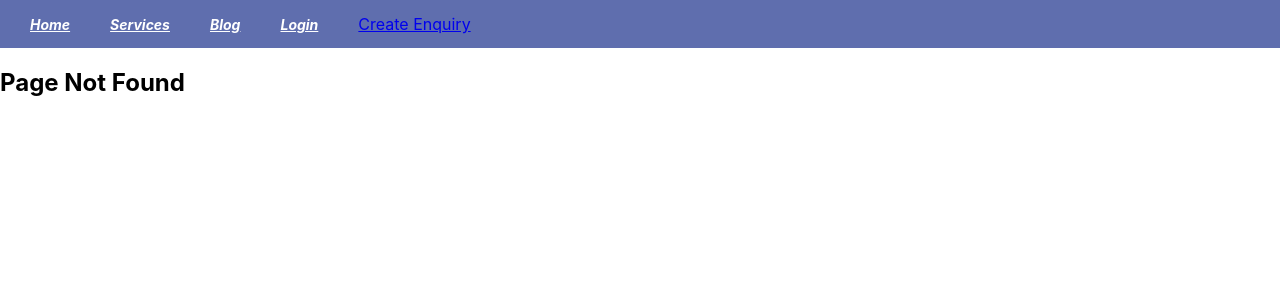
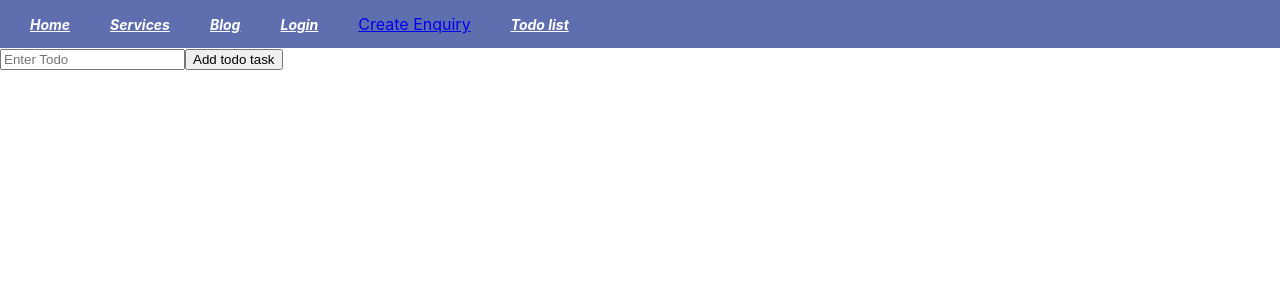
Before and after one commit to hrvaralakshmi956-cpu/keystone, a React (Create React App) app: page /todo in a window 1280 px wide. Before the commit this address had no page. Shown: the top 300 px of the page. Built offline with nearby package versions, Linux system fonts and the light colour scheme.

Commit message:
Day-25 Internship work

```diff
--- a/src/App.js
+++ b/src/App.js
@@ -9,6 +9,7 @@ import Home from "./Home.jsx";
 import Login from "./Login.jsx";
 import CreateEnquiry from "./CreateEnquiry.jsx";
 import ProductDetails from "./ProductDetails.jsx";
+import TodoApp from "./TodoApp.jsx";
 
 function App() {
   return (
@@ -27,6 +28,7 @@ function App() {
             <Route path="/login" element={<Login/>} />
             <Route path="/create-enquiry" element={<CreateEnquiry/>} />
             <Route path="/Product-details" element={<ProductDetails/>} />
+            <Route path="/todo" element={<TodoApp/>} />
 
         </Routes>
 
--- a/src/Header.jsx
+++ b/src/Header.jsx
@@ -21,6 +21,9 @@ function Header() {
                 <a href="/create-enquiry" className="navlink">
                     Create Enquiry
                 </a>
+                <a href="/todo" className="navlinks">
+                Todo list
+                </a>
             </nav>
         </div>
     );
--- /dev/null
+++ b/src/TodoApp.jsx
@@ -0,0 +1,43 @@
+import React from "react";
+import { useState } from "react";
+
+function TodoApp() {
+
+    const [todoList,setTodoList]=useState([]);
+    const [enteredTodo,setEnteredTodo]=useState("");
+
+     function handletodoChange(e){
+         setEnteredTodo(e.target.value)
+    }
+    function handleAddtodo(){
+       setTodoList((prev)=>([...prev,enteredTodo]));
+    }
+    console.log("todo list array",todoList);
+
+    return (
+        <div>
+            <input type="text"
+            name=""
+            id=""
+            placeholder='Enter Todo' onChange={handletodoChange}/>
+            <button onClick={handleAddtodo} >Add todo task</button>
+
+            {
+               todoList.map((task)=>{
+                return <div className="taskBox">
+                    <p>{task}</p>
+                    <button onClick={()=>{
+                        const filteredTasks=todoList.filter((i)=>{
+                        return i!==task;
+                        })
+                        setTodoList(filteredTasks);
+                    }}>delete</button>
+                </div>
+               })
+
+            }
+        </div>
+    );
+}
+
+export default TodoApp
```
